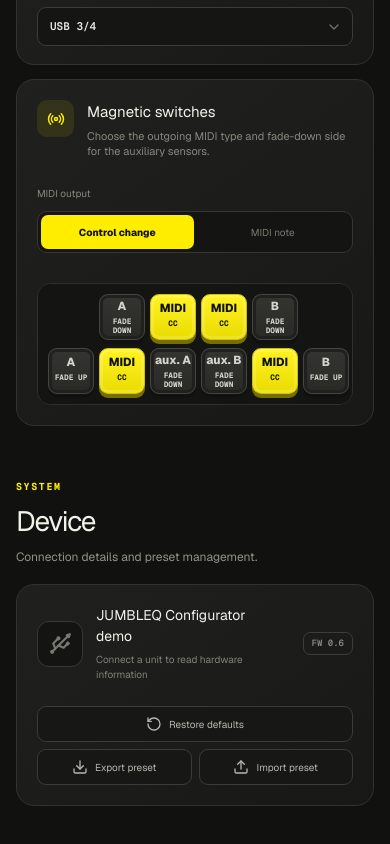
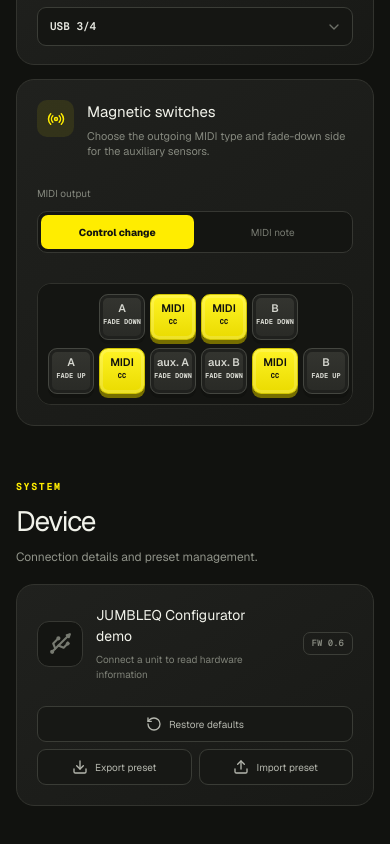
Before and after one commit to yamamo2shun1/JUMBLEQ-Configurator, a Next.js app: page / in a window 390 px wide. Shown: the part 2160-3004 px from the top of the page. Built offline with nearby package versions, Linux system fonts and the light colour scheme; no server answers.

Commit message:
style: 物理ボタンのラベルサイズと太さを端末別に調整
- 主ラベルのフォントサイズと太さを抑える
- タブレットの補助ラベルを拡大
- スマホの主ラベルと補助ラベルを縮小

```diff
--- a/app/globals.css
+++ b/app/globals.css
@@ -139,7 +139,7 @@ input[type="range"]::-webkit-slider-thumb { appearance: none; width: 17px; heigh
 .hardware-key.aux-key { cursor: pointer; }
 .hardware-key.aux-key:hover { border-color: rgba(255,237,0,.7); color: var(--jumble); }
 .hardware-key.aux-key:focus-visible { outline: 2px solid var(--jumble); outline-offset: 3px; }
-.hardware-key span { font-size: clamp(20px, 1.45vw, 26px); font-weight: 750; line-height: 1.05; }.hardware-key small { min-height: 14px; font: 700 clamp(12px, .8vw, 15px)/1.15 var(--font-geist-mono); letter-spacing: .04em; }
+.hardware-key span { font-size: clamp(18px, 1.3vw, 24px); font-weight: 550; line-height: 1.05; }.hardware-key small { min-height: 14px; font: 700 clamp(12px, .8vw, 15px)/1.15 var(--font-geist-mono); letter-spacing: .04em; }
 .key-top-a { grid-column: 2; grid-row: 1; }.key-top-midi-a { grid-column: 3; grid-row: 1; }.key-top-midi-b { grid-column: 4; grid-row: 1; }.key-top-b { grid-column: 5; grid-row: 1; }
 .key-bottom-a { grid-column: 1; grid-row: 2; }.key-bottom-midi-a { grid-column: 2; grid-row: 2; }.key-bottom-aux-a { grid-column: 3; grid-row: 2; }.key-bottom-aux-b { grid-column: 4; grid-row: 2; }.key-bottom-midi-b { grid-column: 5; grid-row: 2; }.key-bottom-b { grid-column: 6; grid-row: 2; }
 .device-section { margin-top: 56px; }
@@ -164,6 +164,7 @@ input[type="range"]::-webkit-slider-thumb { appearance: none; width: 17px; heigh
 @keyframes toast-in { from { opacity: 0; transform: translateY(8px); } }
 
 @media (max-width: 900px) {
+  .hardware-key small { font-size: clamp(14px, 1.8vw, 16px); }
   .app-body { grid-template-columns: 1fr; }
   .mobile-only, .mobile-nav-header { display: flex; }
   .sidebar { position: fixed; z-index: 55; inset: 0 auto 0 0; top: 0; width: min(310px, 84vw); height: 100dvh; transform: translateX(-105%); transition: transform .25s ease; box-shadow: 20px 0 60px rgba(0,0,0,.45); }
@@ -201,8 +202,8 @@ input[type="range"]::-webkit-slider-thumb { appearance: none; width: 17px; heigh
   .mag-card { padding: 20px; }
   .switch-preview { min-width: 0; padding: 10px; gap: 8px 5px; }
   .hardware-key { border-radius: 9px; padding: 4px 2px; }
-  .hardware-key span { font-size: clamp(11px, 3vw, 15px); }
-  .hardware-key small { font-size: clamp(7px, 2vw, 10px); letter-spacing: 0; }
+  .hardware-key span { font-size: clamp(10px, 2.8vw, 14px); }
+  .hardware-key small { font-size: clamp(6px, 1.8vw, 9px); letter-spacing: 0; }
   .device-actions { width: 100%; display: grid; grid-template-columns: 1fr 1fr; }
   .device-actions button { justify-content: center; }
   .device-actions button:first-child { grid-column: 1 / -1; }
```
